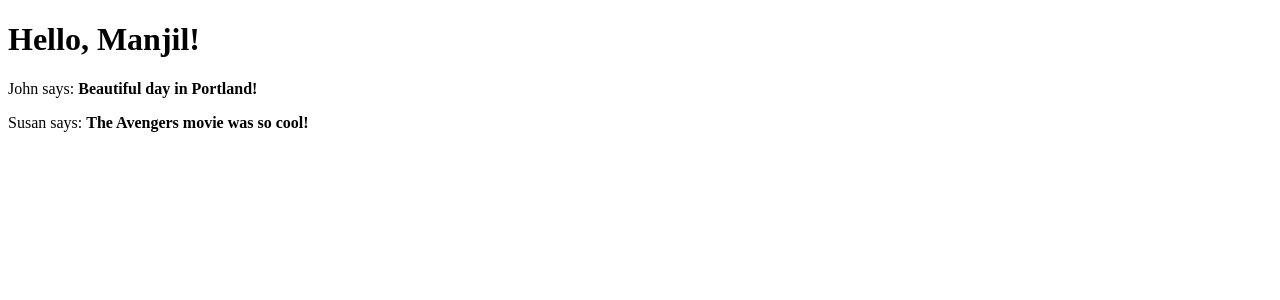
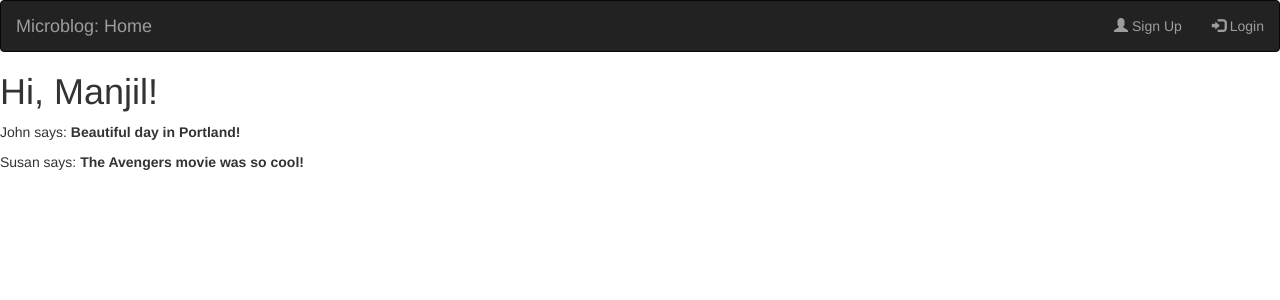
Before and after one commit to smanjil/FlaskApp-MicroBlog-, a Flask app: page / in a window 1280 px wide. Shown: the top 300 px of the page. Run offline with Flask 2, Linux system fonts and the light colour scheme; some libraries are stand-ins or nearby versions.

Commit message:
template inheritance, bootstrap added

```diff
--- /dev/null
+++ b/app/templates/base.html
@@ -0,0 +1,35 @@
+<!DOCTYPE html>
+<html lang="en">
+    <head>
+        <meta charset="UTF-8">
+
+         <!-- Latest compiled and minified CSS -->
+        <link rel="stylesheet" href="https://maxcdn.bootstrapcdn.com/bootstrap/3.3.7/css/bootstrap.min.css">
+
+        <!-- jQuery library -->
+        <script src="https://ajax.googleapis.com/ajax/libs/jquery/3.1.1/jquery.min.js"></script>
+
+        <!-- Latest compiled JavaScript -->
+        <script src="https://maxcdn.bootstrapcdn.com/bootstrap/3.3.7/js/bootstrap.min.js"></script>
+
+        {% if title %}
+            <title>{{ title }} - microblog</title>
+        {% else %}
+            <title>Welcome to microblog</title>
+        {% endif %}
+    </head>
+    <body>
+         <nav class="navbar navbar-inverse">
+              <div class="container-fluid">
+                    <div class="navbar-header">
+                         <a class="navbar-brand" href="/index">Microblog: Home</a>
+                    </div>
+                    <ul class="nav navbar-nav navbar-right">
+                          <li><a href="#"><span class="glyphicon glyphicon-user"></span> Sign Up</a></li>
+                          <li><a href="#"><span class="glyphicon glyphicon-log-in"></span> Login</a></li>
+                    </ul>
+              </div>
+        </nav>
+        {% block content %}{% endblock %}
+    </body>
+</html>
--- a/app/templates/index.html
+++ b/app/templates/index.html
@@ -1,15 +1,8 @@
-<!DOCTYPE html>
-<html lang="en">
-    <head>
-        <meta charset="UTF-8">
-        {% if title %}
-            <title>{{ title }} - microblog</title>
-        {% else %}
-            <title>Welcome to microblog</title>
-        {% endif %}
-    </head>
-    <body>
-        <h1>Hello, {{ user.nickname }}!</h1>
+
+{% extends 'base.html' %}
+
+{% block content %}
+    <h1>Hi, {{ user.nickname }}!</h1>
     {% for post in posts %}
         <div>
             <p>
@@ -17,5 +10,4 @@
             </p>
         </div>
     {% endfor %}
-    </body>
-</html>
+{% endblock %}
```
Lines whose indentation alone changed are shown as unchanged.
